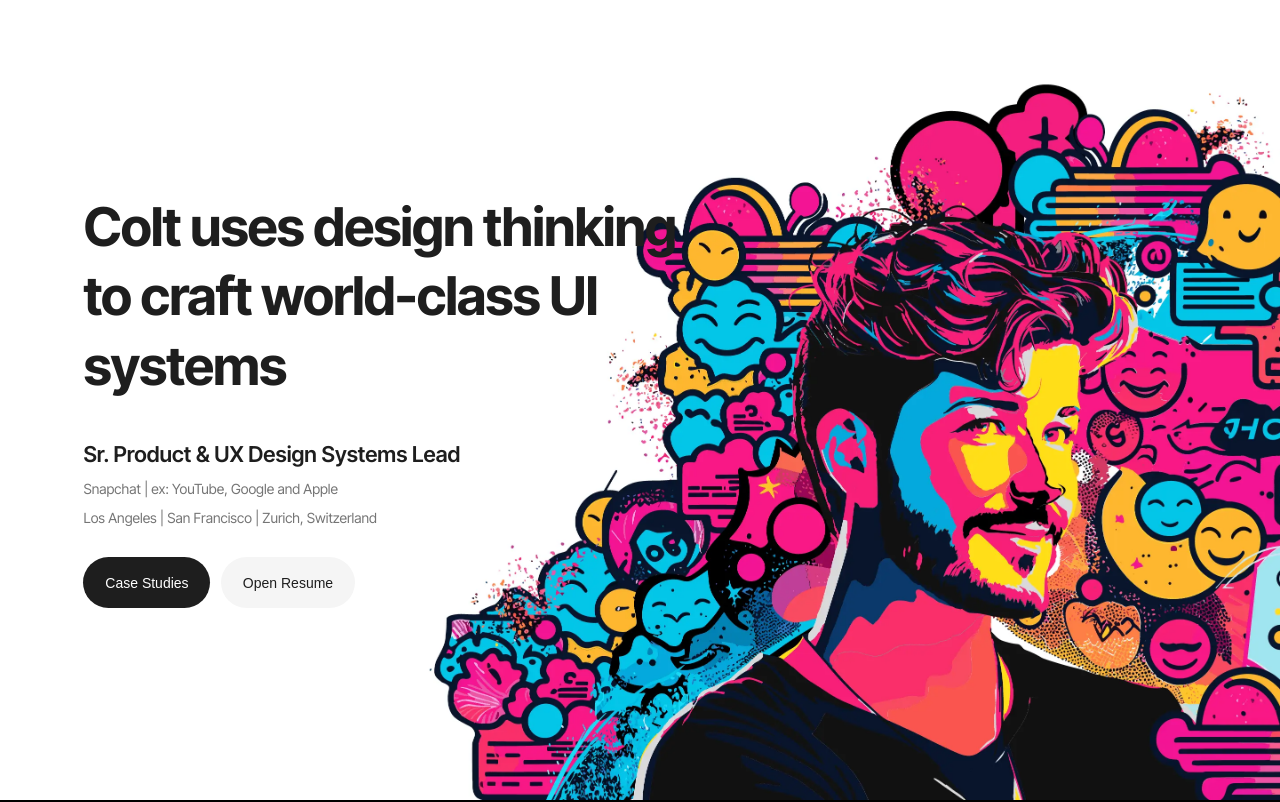
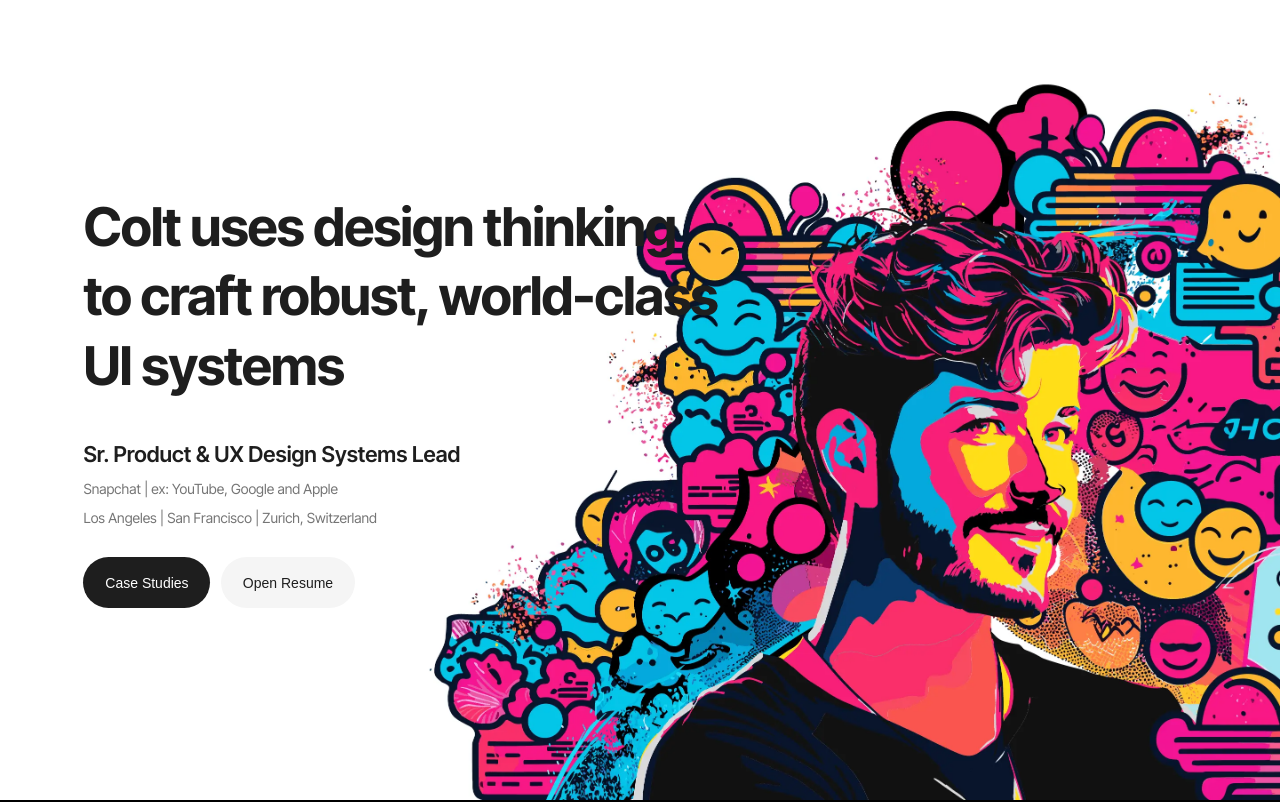
Before and after one commit to csfulk/portfolio, a React (Vite) app: page / in a window 1280 px wide. Shown: the top 802 px of the page. Built offline with nearby package versions, Linux system fonts and the light colour scheme.

Commit message:
update to hero text

```diff
--- a/src/components/Hero.jsx
+++ b/src/components/Hero.jsx
@@ -7,7 +7,7 @@ const Hero = () => {
     <section className="hero">
       <div className="content-wrapper">
         <h1 className="title">
-          Colt uses design thinking to craft world-class UI systems
+          Colt uses design thinking to craft robust, world-class UI systems
         </h1>
 
         <div className='detail-wrapper'>
```
